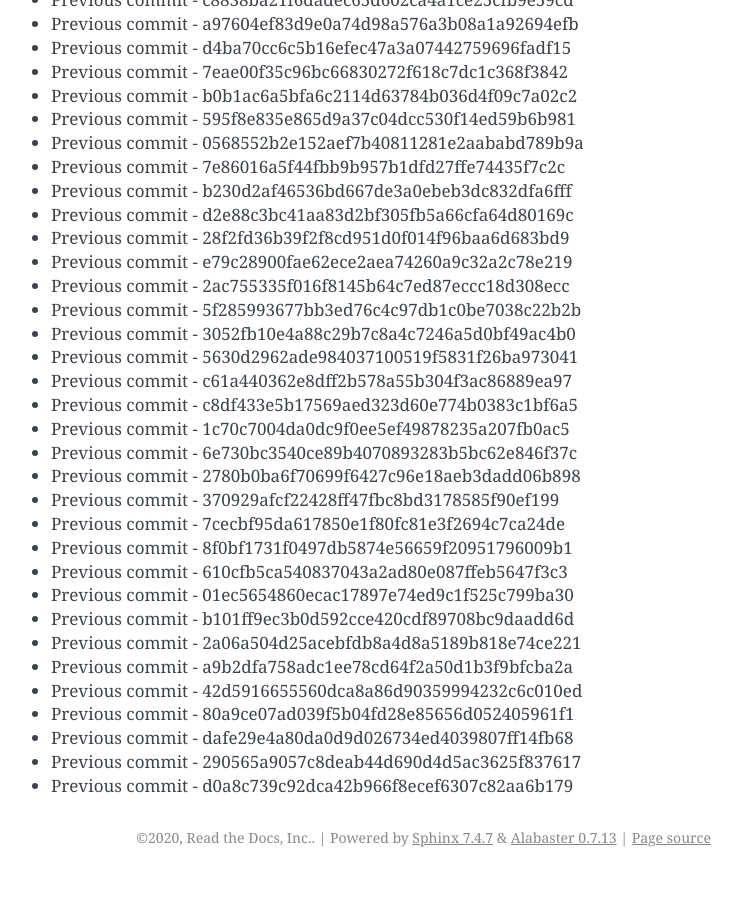
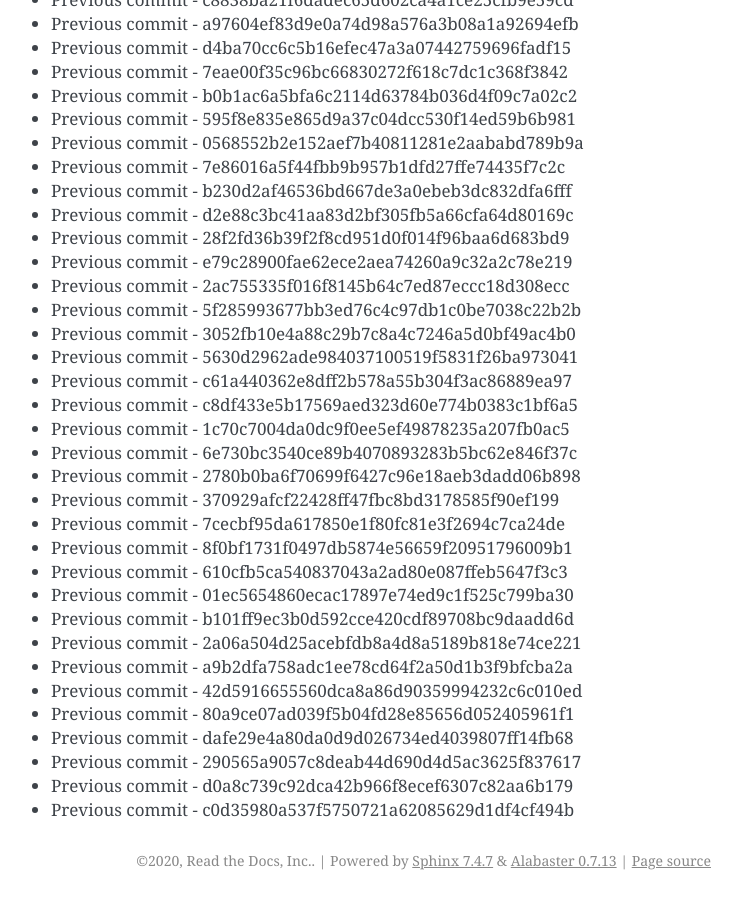
Before and after one commit to readthedocs/rtd-git-stresstest, a Sphinx documentation site: the page built from docs/updates.rst, in a window 1280 px wide and 900 px high, scrolled down 96961 px. Shown: the whole window, without its empty margins (399-1141 px from the left). Built offline with Sphinx 7.4.7, drawn with Linux system fonts in a browser that asks for light colours; before the commit the page ends 97838 px from its top, so only the background shows below that.

Commit message:
Generating commit from previous: c0d35980a537f5750721a62085629d1df4cf494b

```diff
--- a/docs/updates.rst
+++ b/docs/updates.rst
@@ -4106,3 +4106,4 @@ It can be tested for any performance characteristics.
 * Previous commit - dafe29e4a80da0d9d026734ed4039807ff14fb68
 * Previous commit - 290565a9057c8deab44d690d4d5ac3625f837617
 * Previous commit - d0a8c739c92dca42b966f8ecef6307c82aa6b179
+* Previous commit - c0d35980a537f5750721a62085629d1df4cf494b
```
